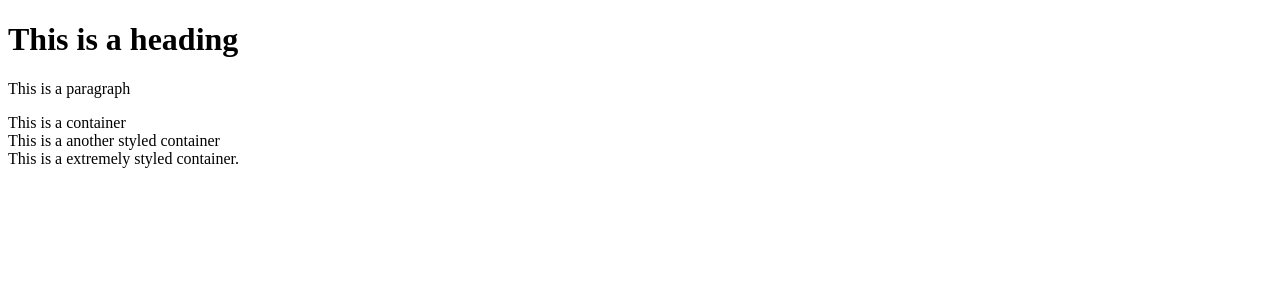
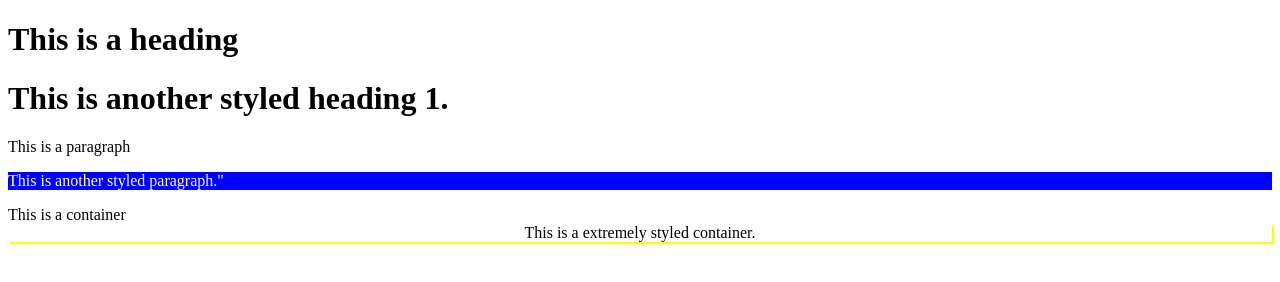
Before and after one commit to jayho533/WebDev25-26, a plain HTML site: page WDLesson2_2Practical/index.html in a window 1280 px wide. Drawn offline with Linux system fonts and the light colour scheme.

Commit message:
lesson 2.2

```diff
--- a/WDLesson2_2Practical/index.html
+++ b/WDLesson2_2Practical/index.html
@@ -14,19 +14,24 @@
     <h1>This is a heading</h1>
     <!-- Challenge 1: Create another heading 1 with the text "This is another styled heading 1."
          Add a class of "highlight" to the heading 1
-    -->
+    -->  <h1 class="highlight"> This is another styled heading 1.</h1>
     <p> This is a paragraph </p>
     <!-- Challenge 2: Create another paragraph with the text "This is another styled paragraph."
          Add a class of "info" to the paragraph
-    -->
+    --> <p class="info">This is another styled paragraph."</p>
 
     <div> This is a container </div>
     <!-- Challenge 3: Create another container with the text "This is another styled container."
          Add a class of "special" to the container
     -->
+    <div class="special">
 
+    </div>
     <!-- Challenge 4: Give the container below a class of info, highlight and special-->
-    <div> This is a another styled container </div>
+    <div class= "info, highlight special" </div>
+
+
+
 
     <!-- Challenge Bonus: Give the container below a class of info, highlight, special and shadow-->
     <div> This is a extremely styled container. </div>
--- a/WDLesson2_2Practical/style.css
+++ b/WDLesson2_2Practical/style.css
@@ -6,15 +6,32 @@
 */
 
 /* Challenge 5: Change the family of all elements to Arial */
-
+{
+  font = family :Arial;
+}
 /* Challenge 6: Change the background color to blue, the color of the text to white for all elements
 with a class of "info" */
+.info{
+    background-color: blue
+}
+.info {
+  color: white;
+}
+{
 
+}
 /* Challenge 7: Add a border of 2px solid red for all elements with a class of "highlight" */
-
+ .hightlight{
+  border:red solid 2px ;
+ }
 /* Challenge 8: Align the text in the center and drop a shadow on the text of 2px 2px yellow  for
 all elements with a class of "special"
 */
+.special{
+text-align: center;
+box-shadow: yellow 2px 2px;
+}
+
 
 /* Challenge Bonus: Create a CSS rule for a class named "shadow".
 Apply a shadow to the box around the elements that is 2px 2px  gray. */
```
